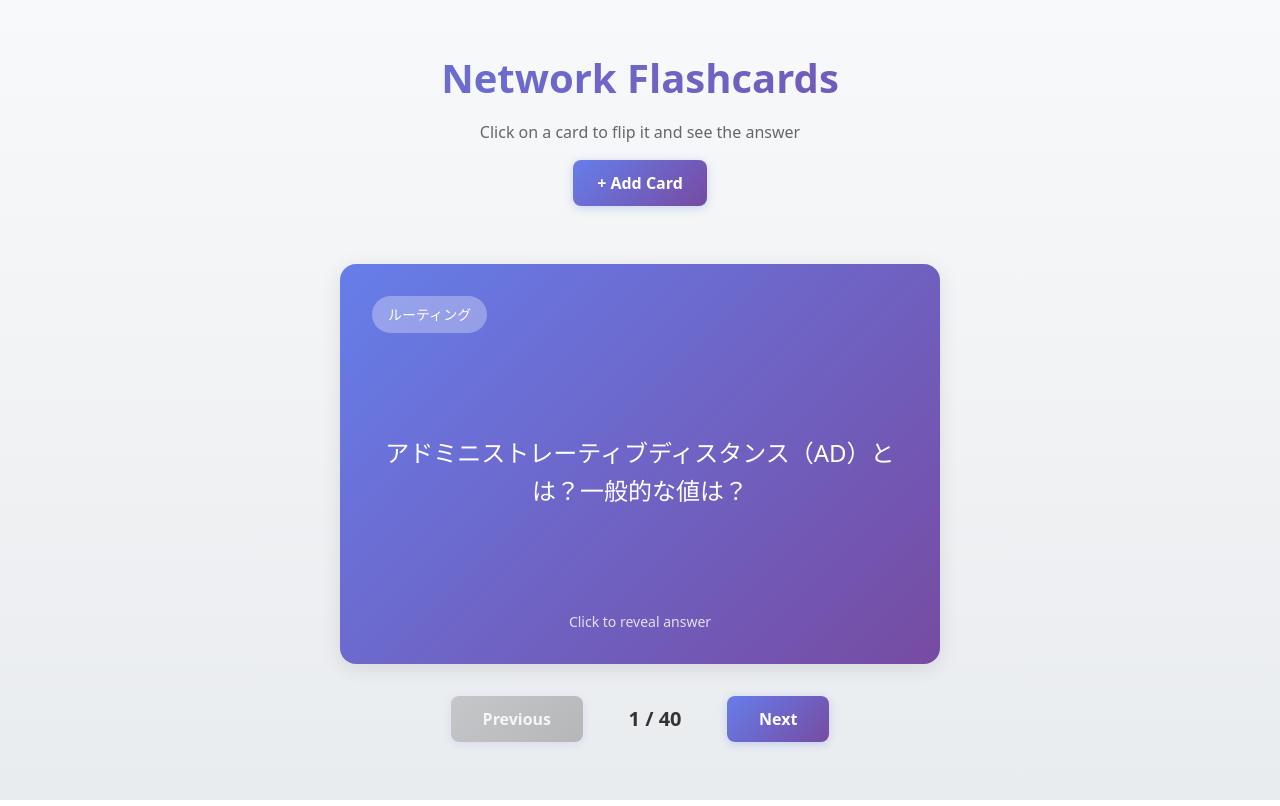
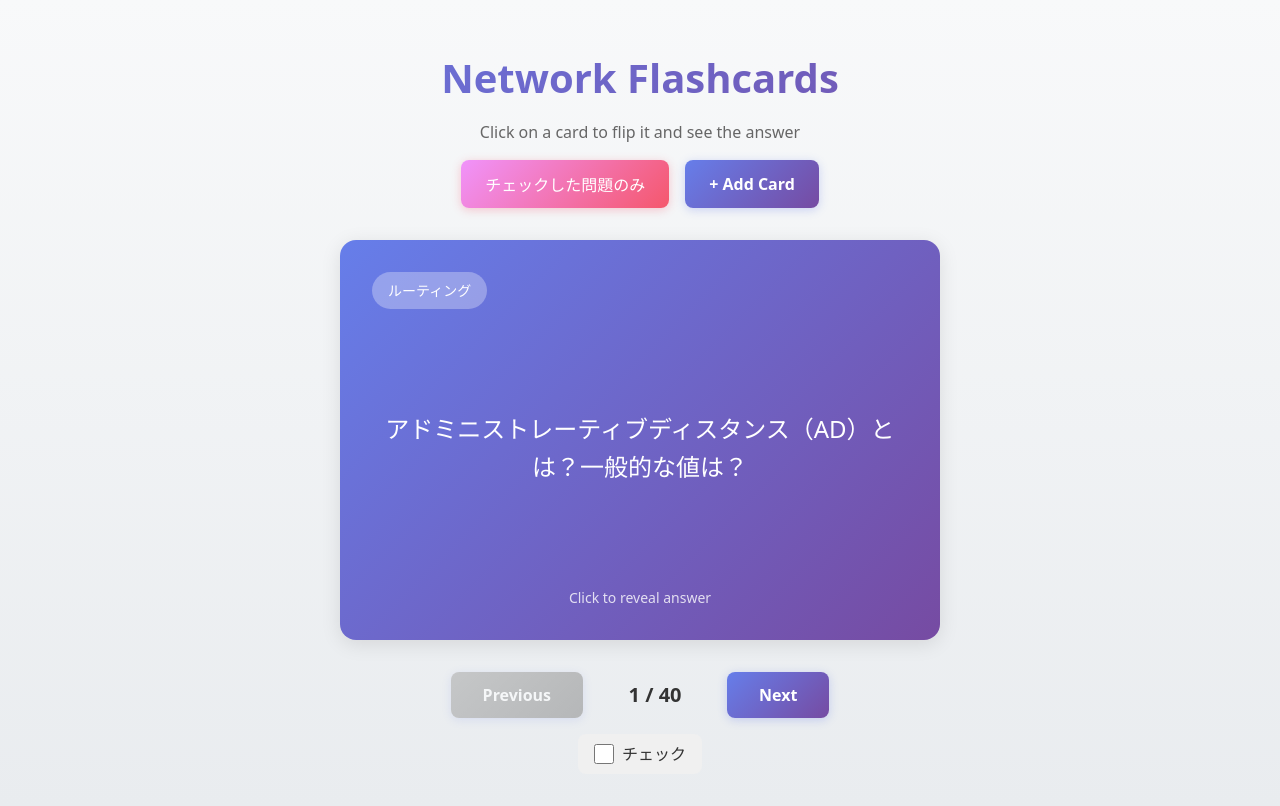
Before and after one commit to shmorish/anki, a React (Vite) app: page / in a window 1280 px wide. Built offline with nearby package versions, Linux system fonts and the light colour scheme.

Commit message:
checkいれた

```diff
--- a/src/App.css
+++ b/src/App.css
@@ -35,7 +35,8 @@
   margin-top: 1rem;
 }
 
-.btn-add {
+.btn-add,
+.btn-filter {
   padding: 0.75rem 1.5rem;
   font-size: 1rem;
   font-weight: 600;
@@ -48,12 +49,32 @@
   box-shadow: 0 2px 10px rgba(102, 126, 234, 0.3);
 }
 
-.btn-add:hover {
+.btn-filter {
+  background: linear-gradient(135deg, #f093fb 0%, #f5576c 100%);
+  box-shadow: 0 2px 10px rgba(245, 87, 108, 0.3);
+}
+
+.btn-filter.active {
+  background: linear-gradient(135deg, #4facfe 0%, #00f2fe 100%);
+  box-shadow: 0 2px 10px rgba(79, 172, 254, 0.3);
+}
+
+.btn-add:hover,
+.btn-filter:hover {
   transform: translateY(-2px);
   box-shadow: 0 4px 15px rgba(102, 126, 234, 0.4);
 }
 
-.btn-add:active {
+.btn-filter:hover {
+  box-shadow: 0 4px 15px rgba(245, 87, 108, 0.4);
+}
+
+.btn-filter.active:hover {
+  box-shadow: 0 4px 15px rgba(79, 172, 254, 0.4);
+}
+
+.btn-add:active,
+.btn-filter:active {
   transform: translateY(0);
 }
 
--- a/src/App.tsx
+++ b/src/App.tsx
@@ -1,10 +1,12 @@
-import { useState } from 'react';
+import { useState, useMemo } from 'react';
 import FlashcardComponent from './components/FlashcardComponent';
 import CardNavigation from './components/CardNavigation';
 import AddCardForm from './components/AddCardForm';
 import flashcardsData from './data/flashcards.json';
 import type { Flashcard, FlashcardData } from './types/flashcard';
 import './App.css';
+
+const STORAGE_KEY = 'flashcard-checked-ids';
 
 function App() {
   const initialData = flashcardsData as FlashcardData;
@@ -22,9 +24,24 @@ function App() {
   const [cards, setCards] = useState<Flashcard[]>(() => shuffleCards(initialData.cards));
   const [currentCardIndex, setCurrentCardIndex] = useState(0);
   const [showAddForm, setShowAddForm] = useState(false);
+  const [showOnlyChecked, setShowOnlyChecked] = useState(false);
+  const [refreshTrigger, setRefreshTrigger] = useState(0);
+
+  // Filter cards based on showOnlyChecked
+  const displayedCards = useMemo(() => {
+    if (!showOnlyChecked) {
+      return cards;
+    }
+    const storedIds = localStorage.getItem(STORAGE_KEY);
+    if (!storedIds) {
+      return [];
+    }
+    const checkedIds: number[] = JSON.parse(storedIds);
+    return cards.filter(card => checkedIds.includes(card.id));
+  }, [cards, showOnlyChecked, refreshTrigger]);
 
   const handleNext = () => {
-    if (currentCardIndex < cards.length - 1) {
+    if (currentCardIndex < displayedCards.length - 1) {
       setCurrentCardIndex(currentCardIndex + 1);
     }
   };
@@ -41,12 +58,28 @@ function App() {
     setCards([...cards, cardWithId]);
   };
 
+  const handleToggleFilter = () => {
+    setShowOnlyChecked(!showOnlyChecked);
+    setCurrentCardIndex(0);
+  };
+
+  const handleCheckboxChange = () => {
+    // Trigger re-render when checkbox state changes
+    setRefreshTrigger(prev => prev + 1);
+  };
+
   return (
     <div className="app">
       <header className="app-header">
         <h1>Network Flashcards</h1>
         <p>Click on a card to flip it and see the answer</p>
         <div className="header-actions">
+          <button
+            onClick={handleToggleFilter}
+            className={`btn-filter ${showOnlyChecked ? 'active' : ''}`}
+          >
+            {showOnlyChecked ? '全ての問題を表示' : 'チェックした問題のみ'}
+          </button>
           <button onClick={() => setShowAddForm(true)} className="btn-add">
             + Add Card
           </button>
@@ -54,20 +87,26 @@ function App() {
       </header>
 
       <main className="app-main">
-        {cards.length > 0 ? (
+        {displayedCards.length > 0 ? (
           <>
-            <FlashcardComponent card={cards[currentCardIndex]} />
+            <FlashcardComponent card={displayedCards[currentCardIndex]} />
 
             <CardNavigation
               currentIndex={currentCardIndex}
-              totalCards={cards.length}
+              totalCards={displayedCards.length}
               onPrevious={handlePrevious}
               onNext={handleNext}
+              currentCardId={displayedCards[currentCardIndex].id}
+              onCheckboxChange={handleCheckboxChange}
             />
           </>
         ) : (
           <div className="no-cards">
-            <p>No flashcards yet. Add your first card to get started!</p>
+            <p>
+              {showOnlyChecked
+                ? 'チェックした問題はまだありません。'
+                : 'No flashcards yet. Add your first card to get started!'}
+            </p>
           </div>
         )}
       </main>
--- a/src/components/CardNavigation.css
+++ b/src/components/CardNavigation.css
@@ -1,9 +1,16 @@
+.card-navigation-wrapper {
+  display: flex;
+  flex-direction: column;
+  align-items: center;
+  gap: 1rem;
+  margin-top: 2rem;
+}
+
 .card-navigation {
   display: flex;
   justify-content: center;
   align-items: center;
   gap: 2rem;
-  margin-top: 2rem;
 }
 
 .nav-button {
@@ -41,3 +48,33 @@
   min-width: 80px;
   text-align: center;
 }
+
+.checkbox-container {
+  display: flex;
+  justify-content: center;
+}
+
+.checkbox-container label {
+  display: flex;
+  align-items: center;
+  gap: 0.5rem;
+  cursor: pointer;
+  font-size: 1rem;
+  font-weight: 500;
+  padding: 0.5rem 1rem;
+  border-radius: 8px;
+  background: #f0f0f0;
+  transition: background 0.2s;
+  color: #333;
+}
+
+.checkbox-container label:hover {
+  background: #e0e0e0;
+}
+
+.checkbox-container input[type="checkbox"] {
+  width: 20px;
+  height: 20px;
+  cursor: pointer;
+  accent-color: #667eea;
+}
--- a/src/components/CardNavigation.tsx
+++ b/src/components/CardNavigation.tsx
@@ -1,3 +1,4 @@
+import { useState, useEffect } from 'react';
 import './CardNavigation.css';
 
 interface CardNavigationProps {
@@ -5,15 +6,61 @@ interface CardNavigationProps {
   totalCards: number;
   onPrevious: () => void;
   onNext: () => void;
+  currentCardId: number;
+  onCheckboxChange?: () => void;
 }
+
+const STORAGE_KEY = 'flashcard-checked-ids';
 
 export default function CardNavigation({
   currentIndex,
   totalCards,
   onPrevious,
-  onNext
+  onNext,
+  currentCardId,
+  onCheckboxChange
 }: CardNavigationProps) {
+  const [isChecked, setIsChecked] = useState(false);
+
+  // Load checked state from localStorage
+  useEffect(() => {
+    const storedIds = localStorage.getItem(STORAGE_KEY);
+    if (storedIds) {
+      const checkedIds: number[] = JSON.parse(storedIds);
+      setIsChecked(checkedIds.includes(currentCardId));
+    } else {
+      setIsChecked(false);
+    }
+  }, [currentCardId]);
+
+  const handleCheckboxChange = (e: React.ChangeEvent<HTMLInputElement>) => {
+    const checked = e.target.checked;
+    setIsChecked(checked);
+
+    // Update localStorage
+    const storedIds = localStorage.getItem(STORAGE_KEY);
+    let checkedIds: number[] = storedIds ? JSON.parse(storedIds) : [];
+
+    if (checked) {
+      // Add card ID if not already present
+      if (!checkedIds.includes(currentCardId)) {
+        checkedIds.push(currentCardId);
+      }
+    } else {
+      // Remove card ID
+      checkedIds = checkedIds.filter(id => id !== currentCardId);
+    }
+
+    localStorage.setItem(STORAGE_KEY, JSON.stringify(checkedIds));
+
+    // Notify parent component about checkbox change
+    if (onCheckboxChange) {
+      onCheckboxChange();
+    }
+  };
+
   return (
+    <div className="card-navigation-wrapper">
       <div className="card-navigation">
         <button
           onClick={onPrevious}
@@ -35,5 +82,17 @@ export default function CardNavigation({
           Next
         </button>
       </div>
+
+      <div className="checkbox-container">
+        <label>
+          <input
+            type="checkbox"
+            checked={isChecked}
+            onChange={handleCheckboxChange}
+          />
+          <span>チェック</span>
+        </label>
+      </div>
+    </div>
   );
 }
```
Lines whose indentation alone changed are shown as unchanged.
